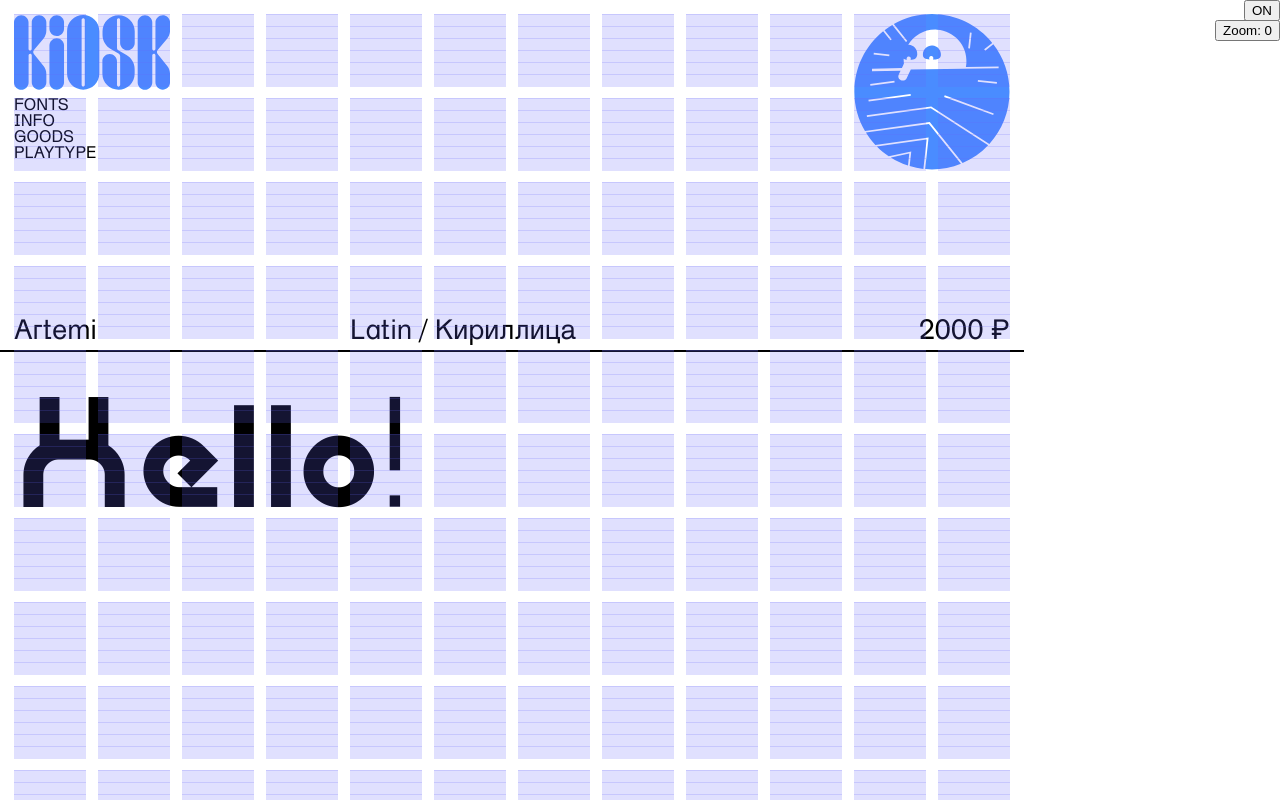
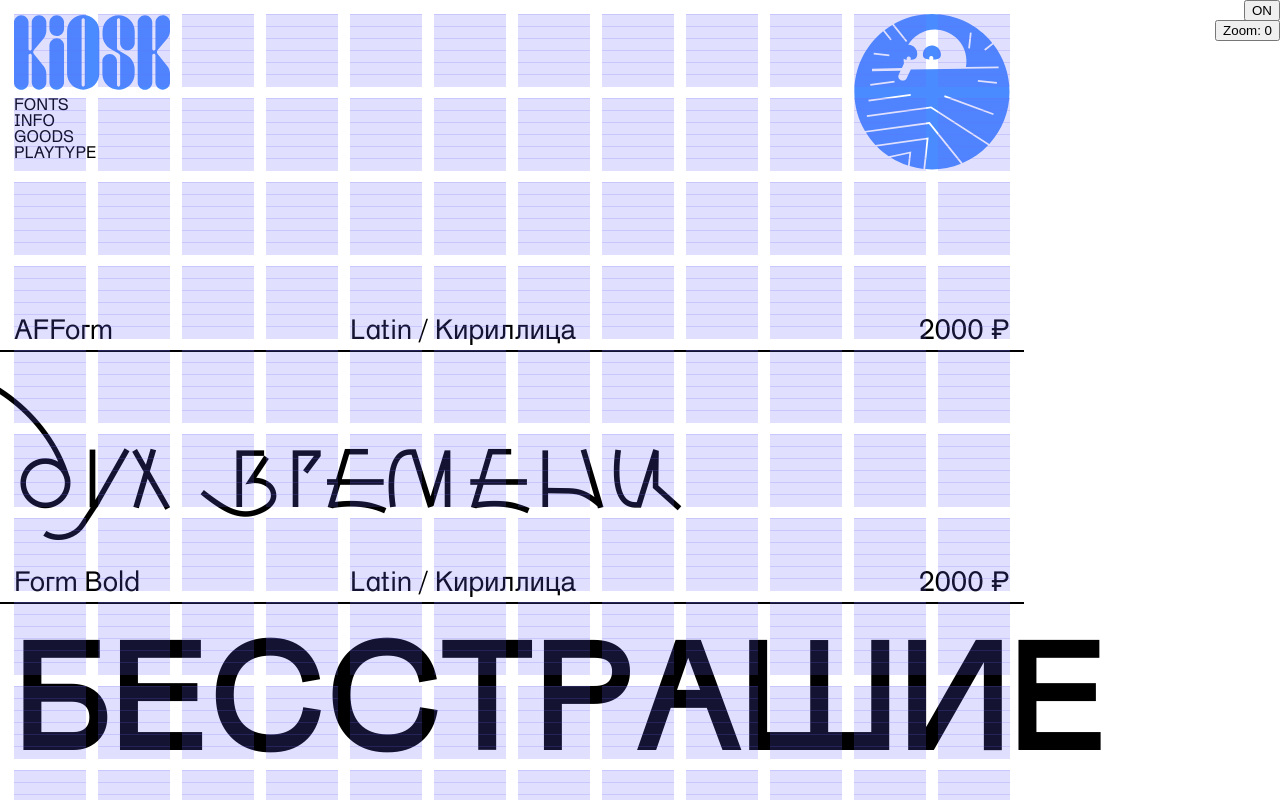
Before and after one commit to serjmax/PTF, a React (Create React App) app: page / in a window 1280 px wide. Shown: the top 800 px of the page. Built offline with nearby package versions, Linux system fonts and the light colour scheme.

Commit message:
add font list comp

```diff
--- a/src/App.js
+++ b/src/App.js
@@ -4,10 +4,10 @@ import './App.scss';
 import './smart-grid.css'
 
 import Grid from './Grid';
-import FontExample from './Components/FontExample/FontExample';
 
 import {ReactComponent as Logo} from './Images/kiosk_logo_color.svg'
 import {ReactComponent as LogoSign} from './Images/KW kiosk sign.svg'
+import FontList from './Components/FontList/FontList';
 
 function App() {
 
@@ -32,7 +32,7 @@ function App() {
               gridRow: "1 / 3"
             }}/>
           <div  className="twelve" style={{marginTop: "50px"}}>
-            <FontExample/>
+            <FontList/>
           </div>
         </div>
 
--- a/src/Components/FontExample/FontExample.js
+++ b/src/Components/FontExample/FontExample.js
@@ -1,19 +1,22 @@
 import React, { Component } from 'react'
 
 export default class FontExample extends Component {
+
     render() {
+      console.log('props', this.props);
+
         return (
-            <div style={{height: "300px"}} className="twelve nested">
+            <div style={{height: "252px"}} className="twelve nested">
                 <div className="four body_20x24">
-                    Artemi
+                  {this.props.name}
                 </div>
 
                 <div className="four body_20x24">
-                    Latin / Кириллица
+                  {this.props.language}
                 </div>
 
                 <div style={{textAlign: "end"}} className="four body_20x24">
-                    2000 ₽
+                  {this.props.price} ₽
                 </div>
                 <div style={{
                     borderTop: "solid 2px",
@@ -24,14 +27,14 @@ export default class FontExample extends Component {
                 className="twelve"></div>
                 <div
                   style={{
-                    fontFamily: "Germanica-Regular",
+                    fontFamily: `${this.props.link}`,
                     fontSize: "118pt",
                     // height: "278px",
                     marginTop: "-146px",
                     lineHeight: "160pt"}}
                     className="twelve"
                     >
-                    Hello!
+                    {this.props.word}
                 </div>
             </div>
         )
--- /dev/null
+++ b/src/Components/FontList/FontList.js
@@ -0,0 +1,29 @@
+import React, { Component } from 'react'
+import FontExample from '../FontExample/FontExample';
+
+export default class FontList extends Component {
+  state = {
+    fonts: [
+      {id: 1, link: 'AFForm-Regular', name: 'AFForm', word: 'Дух времени', language: "Latin / Кириллица", price: 2000},
+      {id: 2, link: 'Form-Bold', name: 'Form Bold', word: 'Бесстрашие', language: "Latin / Кириллица", price: 2000},
+      {id: 3, link: 'Germanica-Regular', name: 'Germanica', word: 'дизайн', language: "Latin / Кириллица", price: 2000},
+    ]
+  }
+  render() {
+
+    return (
+      <div>
+          {this.state.fonts.map((font) =>
+            <FontExample
+              key={font.id}
+              name={font.name}
+              link={font.link}
+              word={font.word}
+              language={font.language}
+              price={font.price}
+              selected={true}/>
+          )}
+      </div>
+    )
+  }
+}
```
Also changed, not shown: src/Components/FontList/FontList.scss (added).
